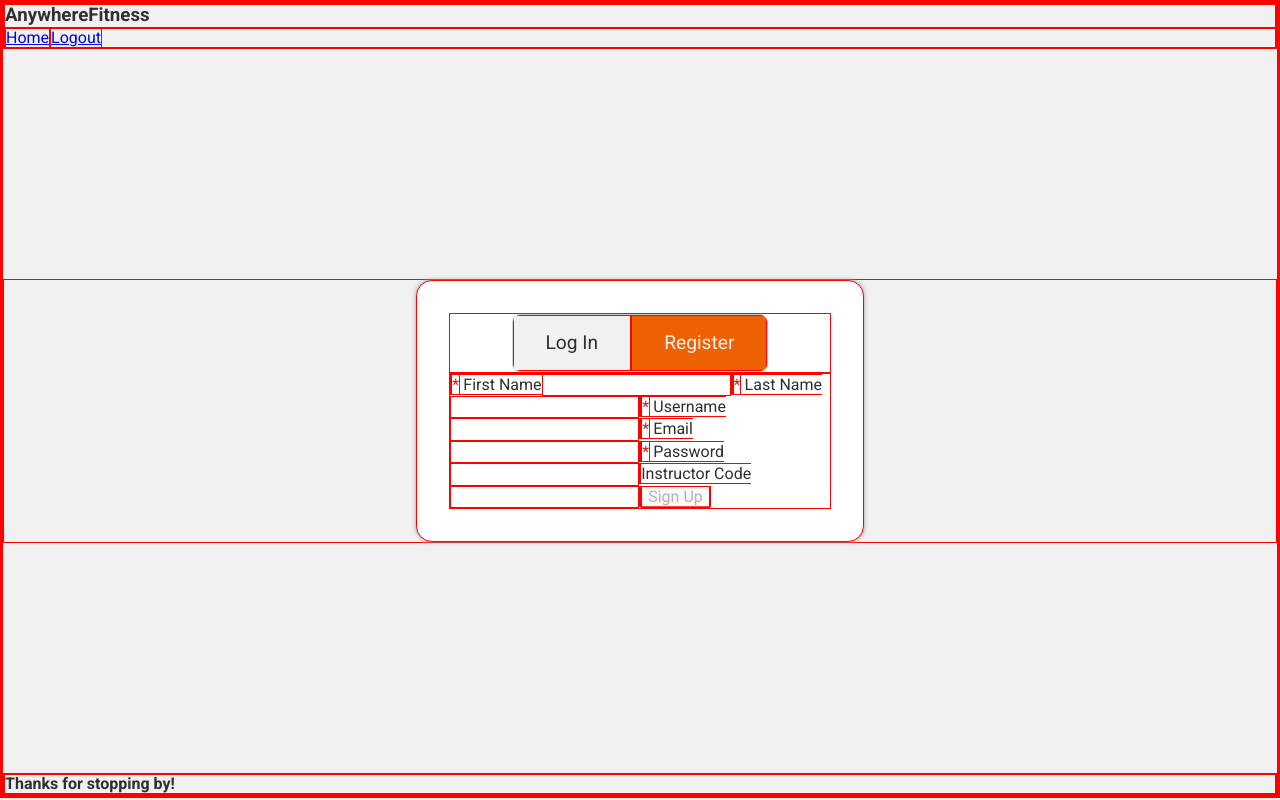
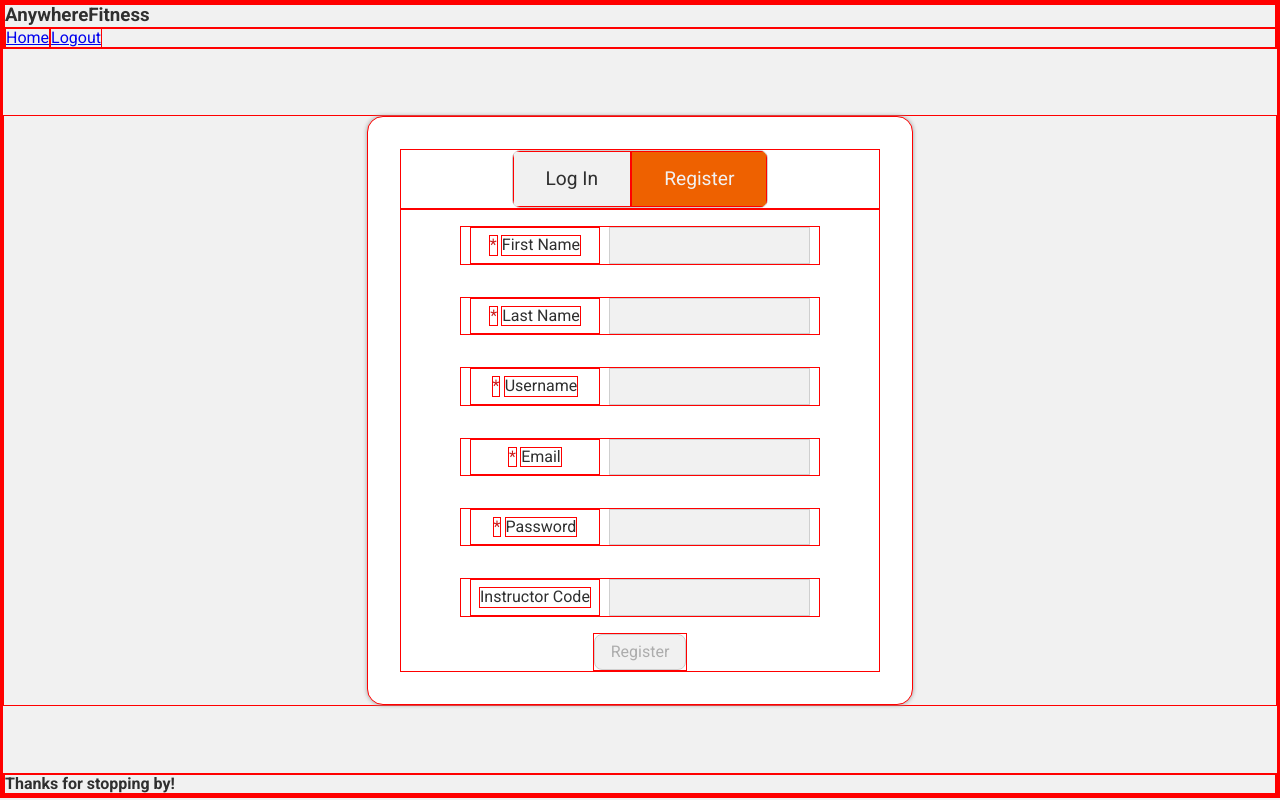
Before and after one commit to lanceturbes/anywhere-fitness-frontend, a React (Create React App) app: page /auth/register in a window 1280 px wide. Built offline with nearby package versions, Linux system fonts and the light colour scheme.

Commit message:
styled register form

```diff
--- a/src/components/forms/RegisterForm/RegisterForm.jsx
+++ b/src/components/forms/RegisterForm/RegisterForm.jsx
@@ -11,7 +11,7 @@ import { API_URL } from '../../../config'
 
 function RegisterForm() {
   const [formValues, setFormValues] = useState(initialValues)
-  const [disabled, setDisabled] = useState(true)
+  const [submitDisabled, setSubmitDisabled] = useState(true)
   const [formErrors, setFormErrors] = useState(initialValues)
 
   // Event Handlers
@@ -61,65 +61,88 @@ function RegisterForm() {
   }
 
   useEffect(() => {
-    registerSchema.isValid(formValues).then(valid => setDisabled(!valid))
+    registerSchema.isValid(formValues).then(valid => setSubmitDisabled(!valid))
   }, [formValues])
 
   return (
-    <form onSubmit={handleSubmit}>
-      <label>
-        <span className="required">*</span>First Name
+    <form className="form" onSubmit={handleSubmit}>
+      <label className="form-label">
+        <div className="form-label-text">
+          <span className="required">*</span>
+          <span>First Name</span>
+        </div>
         <input
           value={formValues.first_name}
+          className="form-input"
           name="first_name"
           type="text"
           onChange={handleChange}
         />
       </label>
 
-      <label>
-        <span className="required">*</span>Last Name
+      <label className="form-label">
+        <div className="form-label-text">
+          <span className="required">*</span>
+          <span>Last Name</span>
+        </div>
         <input
           value={formValues.last_name}
+          className="form-input"
           name="last_name"
           type="text"
           onChange={handleChange}
         />
       </label>
 
-      <label>
-        <span className="required">*</span>Username
+      <label className="form-label">
+        <div className="form-label-text">
+          <span className="required">*</span>
+          <span>Username</span>
+        </div>
         <input
           value={formValues.username}
+          className="form-input"
           name="username"
           type="text"
           onChange={handleChange}
         />
       </label>
 
-      <label>
-        <span className="required">*</span>Email
+      <label className="form-label">
+        <div className="form-label-text">
+          <span className="required">*</span>
+          <span>Email</span>
+        </div>
         <input
           value={formValues.email}
+          className="form-input"
           name="email"
           type="email"
           onChange={handleChange}
         />
       </label>
 
-      <label>
-        <span className="required">*</span>Password
+      <label className="form-label">
+        <div className="form-label-text">
+          <span className="required">*</span>
+          <span>Password</span>
+        </div>
         <input
           value={formValues.password}
+          className="form-input"
           name="password"
           type="password"
           onChange={handleChange}
         />
       </label>
 
-      <label>
-        Instructor Code
+      <label className="form-label">
+        <div className="form-label-text">
+          <span>Instructor Code</span>
+        </div>
         <input
           value={formValues.instructorCode}
+          className="form-input"
           name="instructorCode"
           type="text"
           onChange={handleChange}
@@ -127,7 +150,16 @@ function RegisterForm() {
       </label>
 
       <Link to={`/dashboard`}>
-        <button disabled={disabled}>Sign Up</button>
+        <button
+          className={
+            submitDisabled === false
+              ? "button activated-submit-button"
+              : "button"
+          }
+          disabled={submitDisabled}
+        >
+          Register
+        </button>
       </Link>
 
     </form>
--- a/src/styles/auth-page.css
+++ b/src/styles/auth-page.css
@@ -13,7 +13,7 @@
   justify-self: center;
   align-self: center;
   flex-direction: column;
-  width: 30%;
+  width: 30rem;
   padding: 2rem 2rem;
   box-shadow: 0rem 0rem 4px 0.1px var(--grey);
 }
--- a/src/styles/form.css
+++ b/src/styles/form.css
@@ -11,17 +11,19 @@
   flex-direction: column;
   align-items: center;
   justify-content: space-evenly;
-  min-height: 40vh;
+  min-height: 30vh;
 }
 .form-label {
   display: flex;
+  margin: 1rem 0;
   width: 75%;
   justify-content: space-evenly;
 }
 .form-label-text {
-  width: 6rem;
+  width: 8rem;
   display: flex;
   justify-content: center;
+  text-align: center;
   align-items: center;
 }
 .required {
```
